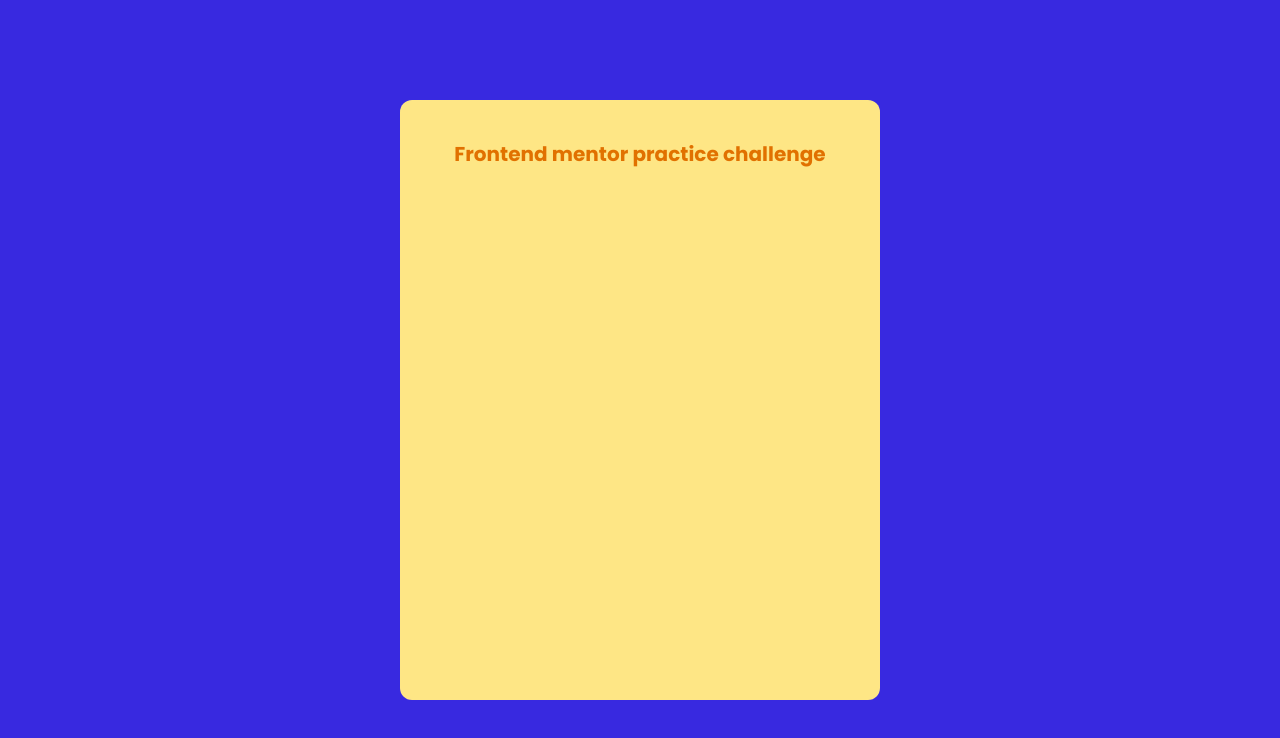
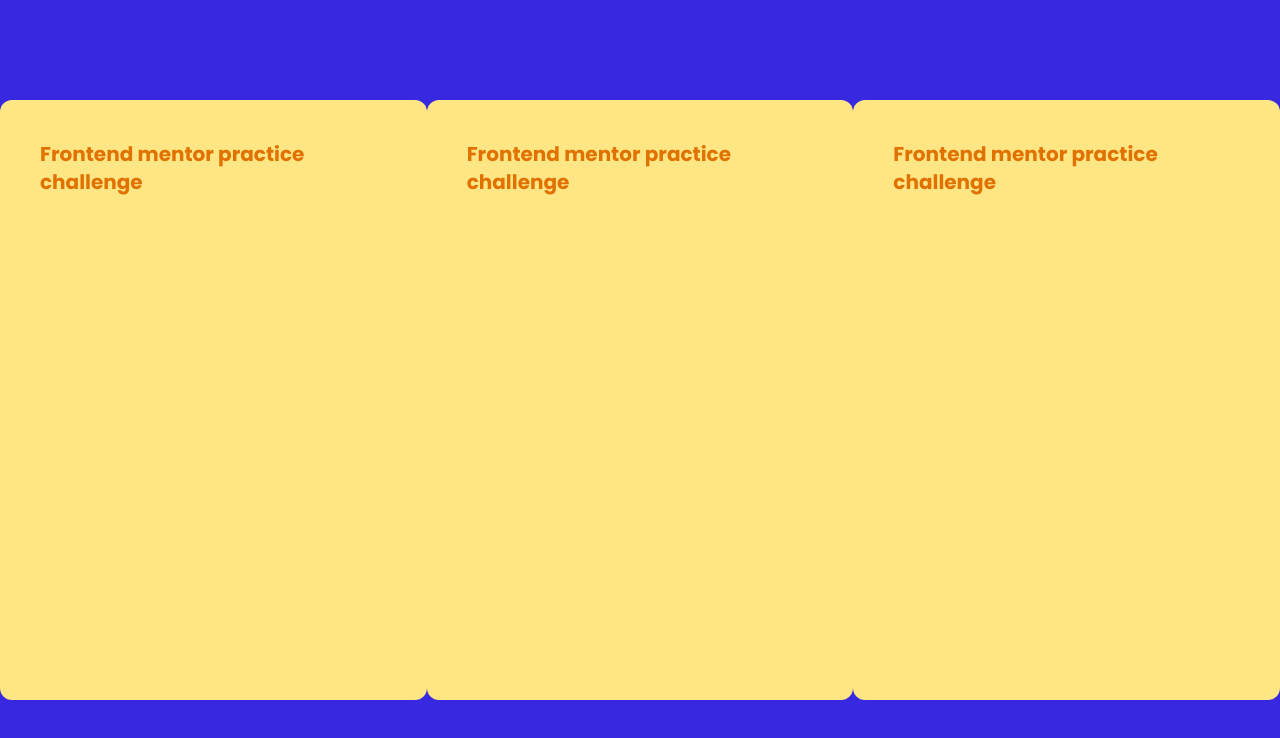
Before and after one commit to Great-kiola/Tailwind-practice, a React (Vite) app in the folder tailwind-frontend/: page / in a window 1280 px wide. Shown: the top 738 px of the page. Built offline with nearby package versions, Linux system fonts and the light colour scheme.

Commit message:
style: update AssetsPreview component to remove duplicate elements and improve structure

```diff
--- a/tailwind-frontend/src/components/AssetsPreview.jsx
+++ b/tailwind-frontend/src/components/AssetsPreview.jsx
@@ -4,10 +4,16 @@ const AssetsPreview = () => {
   return <>
     <div className='bg-Brightblue h-screen flex items-center justify-center'>
 
+
       <div className='w-120 bg-amber-200 p-10 text-amber-600 flex justify-center rounded-xl h-150'>
         <h1 className='font-bold text-xl'>Frontend mentor practice challenge</h1>
       </div>
-
+      <div className='w-120 bg-amber-200 p-10 text-amber-600 flex justify-center rounded-xl h-150'>
+        <h1 className='font-bold text-xl'>Frontend mentor practice challenge</h1>
+      </div>
+      <div className='w-120 bg-amber-200 p-10 text-amber-600 flex justify-center rounded-xl h-150'>
+        <h1 className='font-bold text-xl'>Frontend mentor practice challenge</h1>
+      </div>
     </div>
   </>
 }
```
